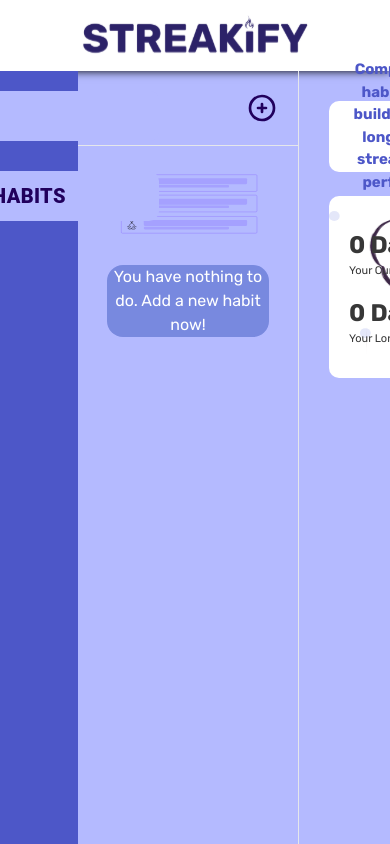
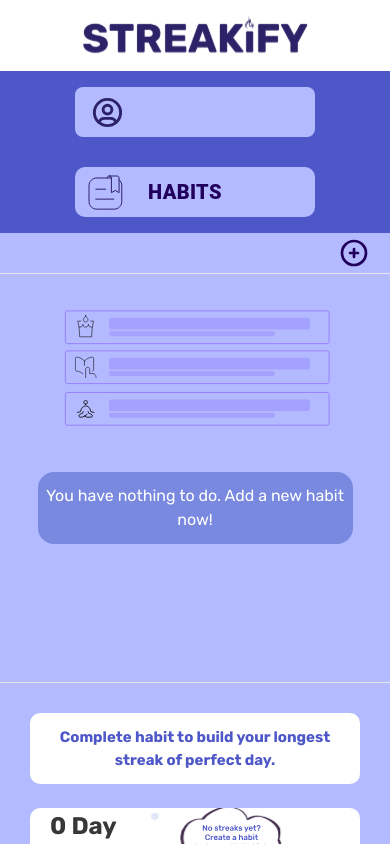
Before and after one commit to decaff1115/Streakify, a React (Vite) app in the folder Streakify/client/: page /Dashboard in a window 390 px wide. Built offline with nearby package versions, Linux system fonts and the light colour scheme.

Commit message:
Updated mobile view for Dashboard

```diff
--- a/Streakify/client/src/Components/Dashboard/Dashboard.jsx
+++ b/Streakify/client/src/Components/Dashboard/Dashboard.jsx
@@ -344,14 +344,14 @@
   const navigate = useNavigate();
 
   return (
-    <div className="w-full h-screen flex flex-col bg-[#B4BAFF] overflow-y-hidden overflow-x-hidden">
+    <div className="w-full h-screen flex flex-col bg-[#B4BAFF] overflow-y overflow-x-hidden">
       <div className="flex w-full h-[78px] justify-center items-center bg-white shadow-[0px_0px_9px_0px_rgba(0,0,0,1)]">
         <img src={logo} className="streakifyLogo" />
       </div>
 
-      <div className="flex border-red-600 h-full w-full justify-between">
+      <div className="flex flex-col md:flex-row h-screen w-full justify-between">
         {/* Sidebar div */}
-        <div className="flex w-[20%] justify-center bg-[#4D57C8] p-[20px] border-red-600">
+        <div className="flex flex-col md:flex-row w-full md:w-[30%] bg-[#4D57C8] p-4 md:p-6">
           <div className="border-blue-600 h-max flex flex-col items-center">
 
             {/*User Profile Div*/}
@@ -575,7 +575,7 @@
           {/*===============================MAIN CONTENT DIV===============================*/}
 
           {isActive && !renderProgress && (
-            <div className="w-full h-[calc(100vh-120px)] flex flex-col border-red-600 overflow-y-auto items-center p-[20px] scrollbar-hide">
+            <div className="w-full h-full flex flex-col items-center p-[20px] scrollbar-hide">
               {habitArray.length === 0 && (
                 <div className="flex flex-col items-center justify-center">
                   <div>
@@ -651,7 +651,7 @@
 
         {/*==============================================================RIGHT MOST COLUMN==============================================================*/}
         {isActive && !renderProgress && (
-          <div className="2xl:w-[40%] lg:w-[60%] p-[30px] flex items-center border-l flex-col">
+          <div className="w-full md:w-[40%] lg:w-[60%] p-[30px] flex flex-col items-center border-t md:border-l min-h-[200px]">
             <div className="font-semibold rounded-[10px] items-center flex w-[100%] text-[15px] justify-center h-[71px] p-[20px] text-center bg-[#FFFFFF] text-[#4D57C8]"> Complete habit to build your longest streak of
               perfect day.
             </div>
```
